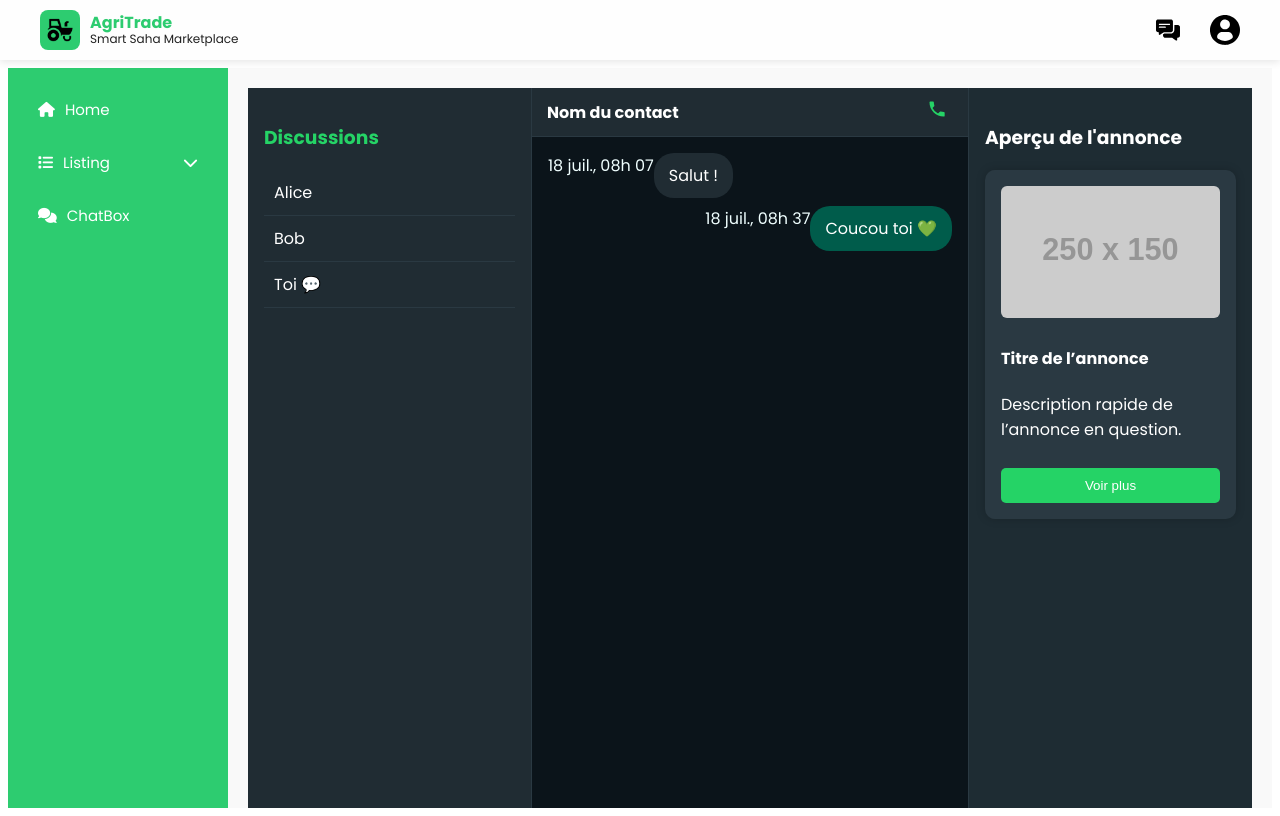
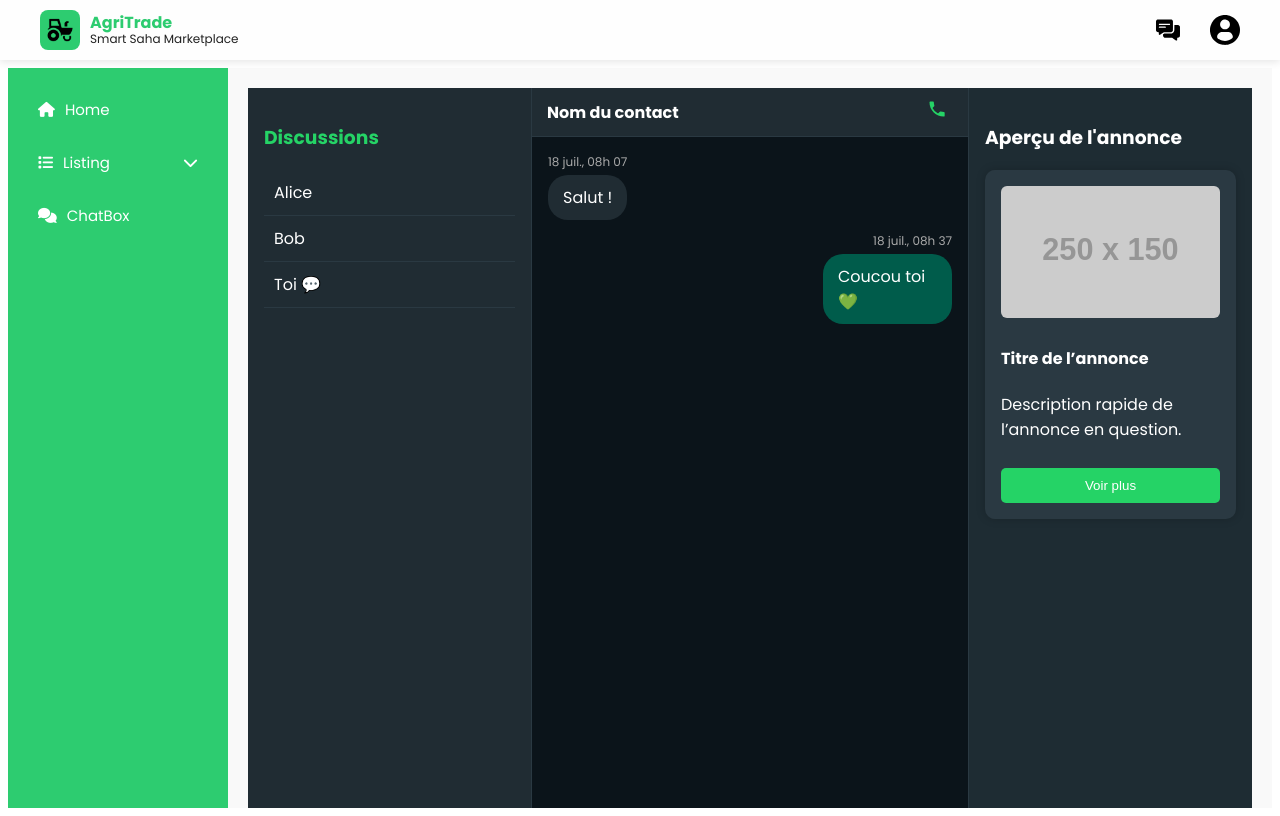
Before and after one commit to Ivontsoa-Gracia/marketplace-frontend, a Vue app: page /profil/enchere/chat in a window 1280 px wide. Built offline with nearby package versions, Linux system fonts and the light colour scheme.

Commit message:
Update MessageBubble.vue

```diff
--- a/src/components/organics/marketplace/enchere/MessageBubble.vue
+++ b/src/components/organics/marketplace/enchere/MessageBubble.vue
@@ -1,9 +1,10 @@
 <template>
     <div :class="['message-container', sent ? 'sent' : 'received']">
-    <div class="timestamp">{{ formatTime(time) }}</div>
-
-      <div class="bubble">
-        {{ message }}
+      <div class="message-content">
+        <div class="timestamp">{{ formatTime(time) }}</div>
+        <div class="bubble">
+          {{ message }}
+        </div>
       </div>
     </div>
   </template>
@@ -29,7 +30,7 @@
   <style scoped>
   .message-container {
     display: flex;
-    margin-bottom: 8px;
+    margin-bottom: 12px;
   }
 
   .sent {
@@ -40,22 +41,32 @@
     justify-content: flex-start;
   }
 
+  .message-content {
+    display: flex;
+    flex-direction: column;
+    align-items: flex-end;
+  }
+
+  .received .message-content {
+    align-items: flex-start;
+  }
+
+  .timestamp {
+    font-size: 0.75rem;
+    color: #aaa;
+    margin-bottom: 4px;
+  }
+
   .bubble {
-    max-width: 60%;
+    max-width: 70%;
     padding: 10px 15px;
     border-radius: 20px;
     word-break: break-word;
-    background-color: #005c4b; /* Sent */
+    background-color: #005c4b;
     color: white;
   }
 
   .received .bubble {
-    background-color: #202c33; /* Received */
-  }
-
-  .timestamp {
-    text-align: center;
-    align-items: center;
-    color: azure;
+    background-color: #202c33;
   }
   </style>
```
